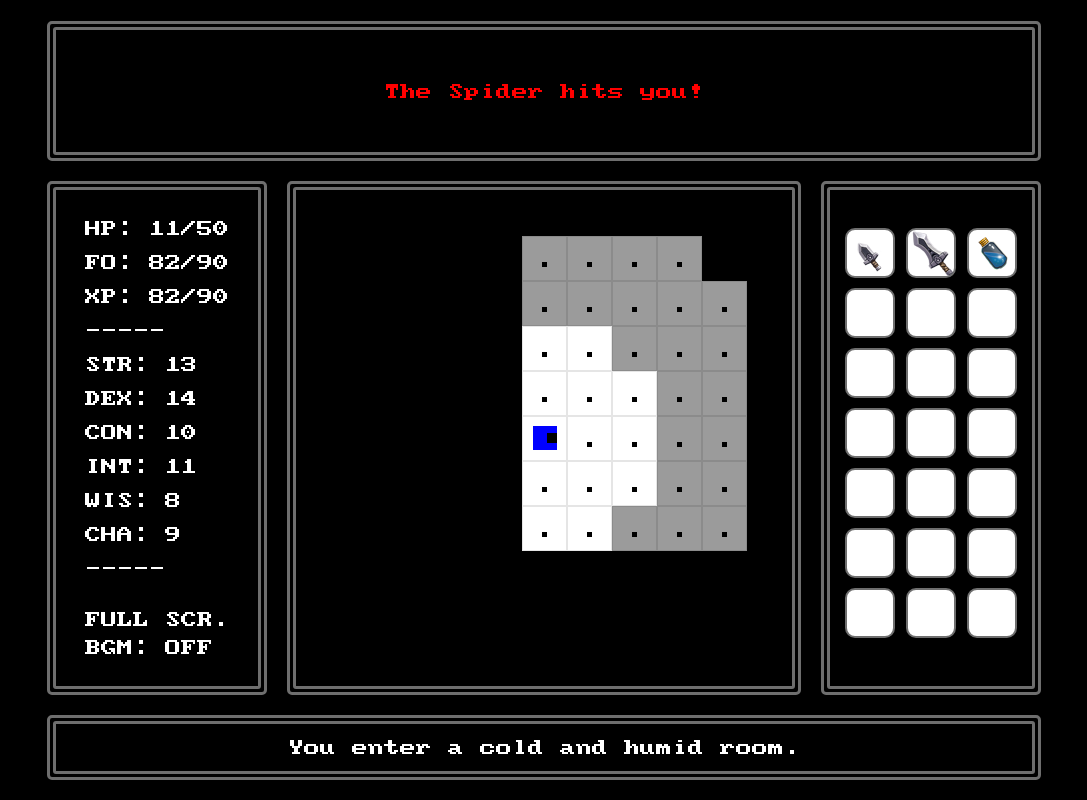
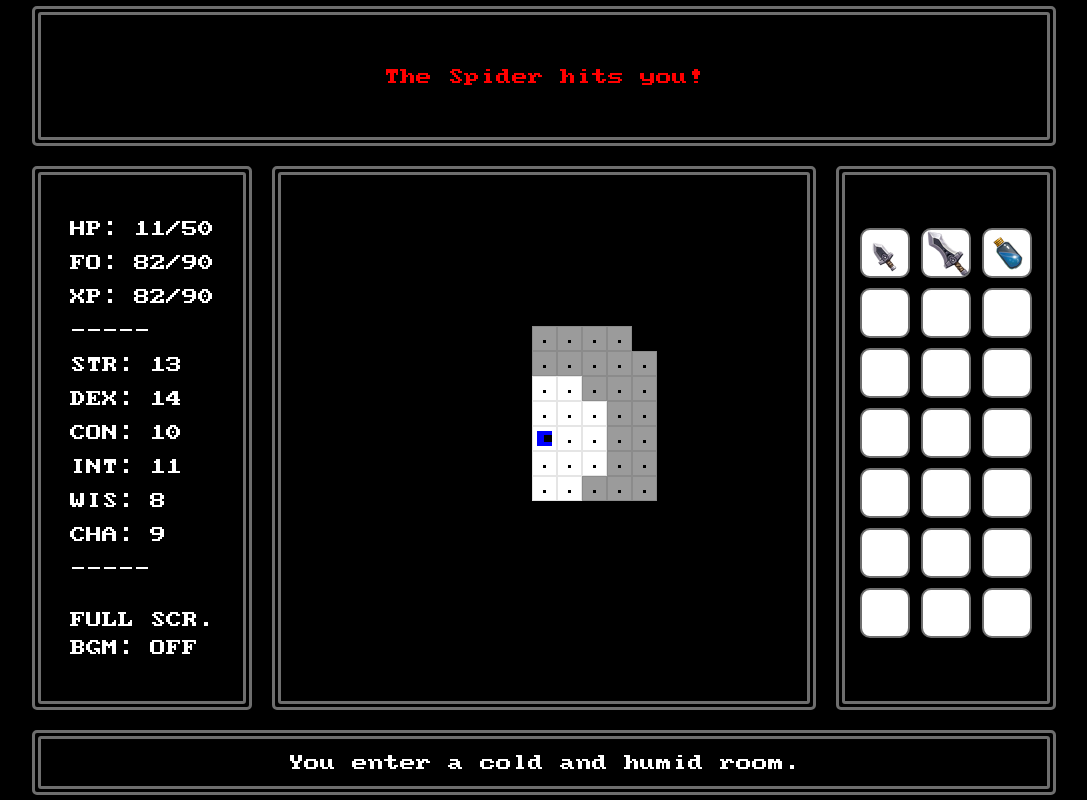
Before and after one commit to TimAstier/react-roguelike, a React (Create React App) app: page / in a window 1280 px wide. Shown: the whole page, without its empty margins (96-1183 px from the left). Built offline with nearby package versions, Linux system fonts and the light colour scheme; no server answers.

Commit message:
Show more cells in Viewport

```diff
--- a/src/App.css
+++ b/src/App.css
@@ -1,3 +1,5 @@
+/* Should use sass to get CELL_WIDTH_IN_PIXELS as variable. */
+
 html,
 body,
 #root {
@@ -13,7 +15,7 @@ body,
 
 @keyframes moveLeft {
   0% {
-    transform: translate3d(45px, 0, 0) rotate(-90deg);
+    transform: translate3d(25px, 0, 0) rotate(-90deg);
   }
   100% {
     transform: translate3d(0, 0, 0) rotate(-90deg);
@@ -22,7 +24,7 @@ body,
 
 @keyframes moveRight {
   0% {
-    transform: translate3d(-45px, 0, 0) rotate(90deg);
+    transform: translate3d(-25px, 0, 0) rotate(90deg);
   }
   100% {
     transform: translate3d(0, 0, 0) rotate(90deg);
@@ -31,7 +33,7 @@ body,
 
 @keyframes moveUp {
   0% {
-    transform: translate3d(0, 45px, 0);
+    transform: translate3d(0, 25px, 0);
   }
   100% {
     transform: translate3d(0, 0, 0);
@@ -40,7 +42,7 @@ body,
 
 @keyframes moveDown {
   0% {
-    transform: translate3d(0, -45px, 0) rotate(180deg);
+    transform: translate3d(0, -25px, 0) rotate(180deg);
   }
   100% {
     transform: translate3d(0, 0, 0) rotate(180deg);
--- a/src/components/Cell.tsx
+++ b/src/components/Cell.tsx
@@ -29,7 +29,7 @@ const Wrapper = styled.div<StylingProps>`
   justify-content: center;
   align-items: center;
   background-color: ${(p) => p.backgroundColor};
-  font-size: ${(p) => (p.inViewport ? '20px' : '8px')};
+  font-size: ${(p) => (p.inViewport ? '12px' : '8px')};
   color: ${(p) => p.color};
 `;
 
--- a/src/components/Map.tsx
+++ b/src/components/Map.tsx
@@ -2,7 +2,12 @@ import React from 'react';
 import styled from 'styled-components';
 
 import { ANIMATION_SPEED } from '../constants/config';
-import { CELL_WIDTH_IN_PIXELS, GRID_HEIGHT, GRID_WIDTH } from '../constants/config';
+import {
+  CELL_WIDTH_IN_PIXELS,
+  GRID_HEIGHT,
+  GRID_WIDTH,
+  NUMBER_OF_CELLS_IN_VIEWPORT,
+} from '../constants/config';
 import { CellData, CellTile } from '../typings/cell';
 import { MoveDirection } from '../typings/moveDirection';
 import { Position } from '../typings/position';
@@ -96,8 +101,11 @@ const Map: React.FC<Props> = ({
   };
 
   // Note: Should this logic be part of the Viewport?
-  const mapLeftPosition = (-playerPosition[0] + 5) * cellWidth;
-  const mapUpPosition = (-playerPosition[1] + 5) * cellWidth;
+  // TODO: Depend on number of cells?
+  const mapLeftPosition =
+    (-playerPosition[0] + Math.floor(NUMBER_OF_CELLS_IN_VIEWPORT / 2)) * cellWidth;
+  const mapUpPosition =
+    (-playerPosition[1] + Math.floor(NUMBER_OF_CELLS_IN_VIEWPORT / 2)) * cellWidth;
 
   return (
     <Wrapper
--- a/src/components/Player.tsx
+++ b/src/components/Player.tsx
@@ -1,7 +1,7 @@
 import React from 'react';
 import styled from 'styled-components';
 
-import { ANIMATION_SPEED, ANIMATION_STEPS } from '../constants/config';
+import { ANIMATION_SPEED, ANIMATION_STEPS, CELL_WIDTH_IN_PIXELS } from '../constants/config';
 import { MoveDirection } from '../typings/moveDirection';
 
 const mapMoveDirectionToAngle = {
@@ -17,16 +17,16 @@ interface StylingProps {
 }
 
 const Wrapper = styled.div`
-  width: 24px;
-  height: 24px;
+  width: ${0.6 * CELL_WIDTH_IN_PIXELS}px;
+  height: ${0.6 * CELL_WIDTH_IN_PIXELS}px;
   background-color: blue;
   animation: ${(p: StylingProps) => p.animation};
   transform: ${(p: StylingProps) => p.transform};
 `;
 
 const Front = styled.div`
-  width: 10px;
-  height: 10px;
+  width: ${0.3 * CELL_WIDTH_IN_PIXELS}px;
+  height: ${0.3 * CELL_WIDTH_IN_PIXELS}px;
   background-color: black;
   margin-left: auto;
   margin-right: auto;
--- a/src/components/Viewport.tsx
+++ b/src/components/Viewport.tsx
@@ -8,10 +8,6 @@ const Wrapper = styled.div`
   width: ${() => `${VIEWPORT_WIDTH_IN_PIXELS}px`};
   height: ${() => `${VIEWPORT_WIDTH_IN_PIXELS}px`};
   background-color: black;
-  /* border: solid 5px black;
-  border-spacing: border-box;
-  border: 2px solid #6e6e6e;
-  border-radius: 5px; */
 `;
 
 const Viewport: React.FC = (props) => {
--- a/src/constants/config.ts
+++ b/src/constants/config.ts
@@ -2,8 +2,9 @@ export const ANIMATION_SPEED = 400; // ms
 export const ANIMATION_STEPS = 64;
 export const PAUSE_TIME_BETWEEN_MOVES = 100; // ms
 
-export const CELL_WIDTH_IN_PIXELS = 45;
-export const VIEWPORT_WIDTH_IN_PIXELS = 11 * CELL_WIDTH_IN_PIXELS + 1;
+export const CELL_WIDTH_IN_PIXELS = 25;
+export const NUMBER_OF_CELLS_IN_VIEWPORT = 21; // Has to be odd to center the player
+export const VIEWPORT_WIDTH_IN_PIXELS = NUMBER_OF_CELLS_IN_VIEWPORT * CELL_WIDTH_IN_PIXELS + 1;
 
 export const GRID_WIDTH = 80; // number of cells
 export const GRID_HEIGHT = 50; // number of cells
```
